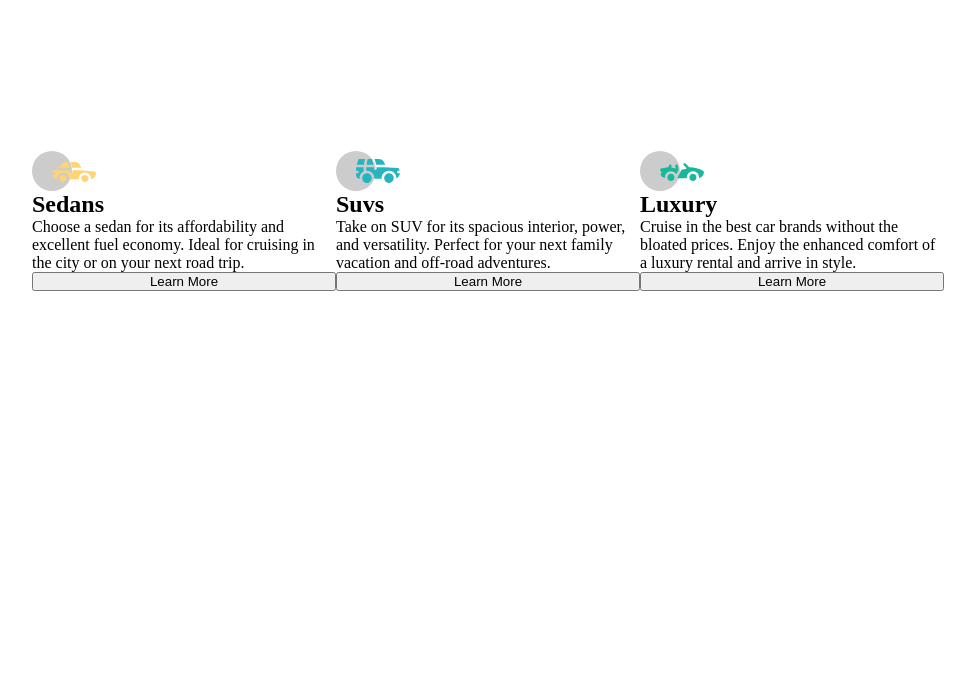
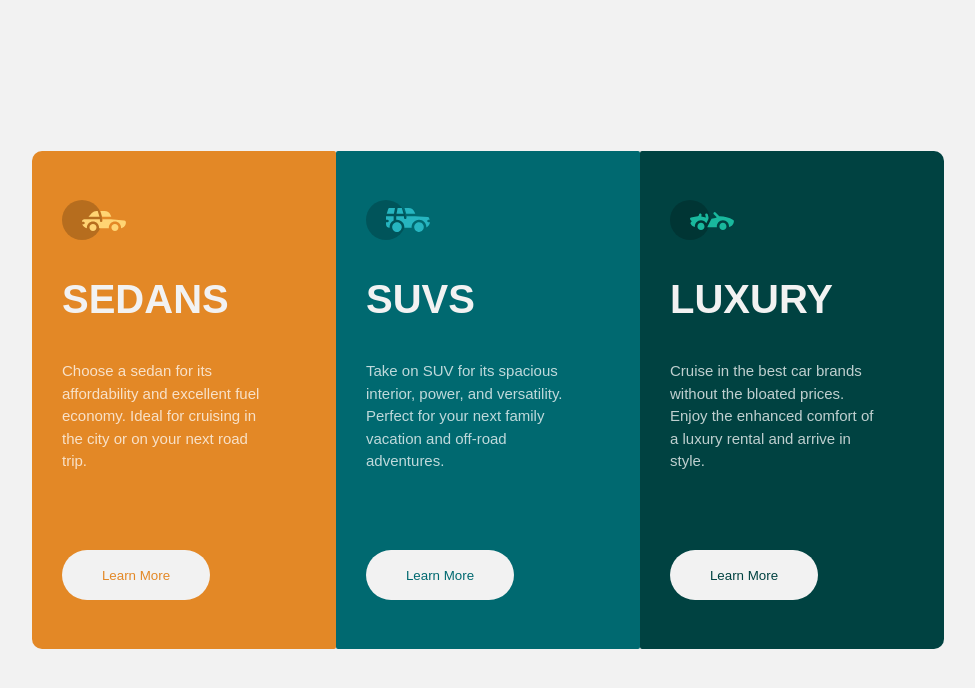
Before and after one commit to elzbieta-k/html-css-assignment-2, a plain HTML site: page index.html in a window 1280 px wide. Shown: the whole page, without its empty margins (152-1127 px from the left). Drawn offline with Linux system fonts and the light colour scheme.

Commit message:
Styled sections #sedans, #suvs, #luxury

```diff
--- a/style.css
+++ b/style.css
@@ -12,10 +12,12 @@ body {
   display: flex;
   justify-content: center;
   align-items: center;
+  background-color: hsl(0, 0%, 95%);
 }
 
 main {
   display: flex;
+  flex-direction: row;
 }
 
 section {
@@ -23,9 +25,67 @@ section {
   height: 498px;
   display: flex;
   flex-direction: column;
+  justify-content: space-around;
+  padding: 30px;
+  border-radius: 2px;
 }
 
 img {
   height: 40px;
   width: 64px;
 }
+
+h2 {
+  font-family: "Big Shoulders", sans-serif;
+  text-transform: uppercase;
+  color: hsl(0, 0%, 95%);
+  font-size: 40px;
+  font-weight: 700;
+}
+
+p {
+  font-family: "Lexend Deca", sans-serif;
+  font-weight: 400;
+  color: hsla(0, 0%, 100%, 0.75);
+  font-size: 15px;
+  line-height: 1.5;
+  padding: 0 40px 40px 0;
+}
+
+button {
+  width: 148px;
+  height: 50px;
+  border-radius: 25px;
+  background-color: hsl(0, 0%, 95%);
+}
+
+#sedans {
+  background-color: hsl(31, 77%, 52%);
+  border-top-left-radius: 10px;
+  border-bottom-left-radius: 10px;
+}
+
+#suvs {
+  background-color: hsl(184, 100%, 22%);
+}
+
+#luxury {
+  background-color: hsl(179, 100%, 13%);
+  border-top-right-radius: 10px;
+  border-bottom-right-radius: 10px;
+}
+
+#sedans button {
+  color: hsl(31, 77%, 52%);
+  border: none;
+}
+
+#suvs button {
+  color: hsl(184, 100%, 22%);
+  border: none;
+}
+
+#luxury button {
+  color: hsl(179, 100%, 13%);
+  border: none;
+}
```
